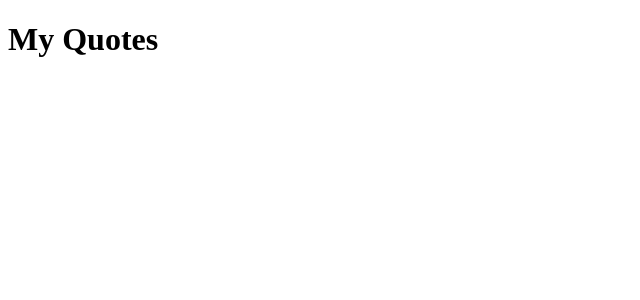
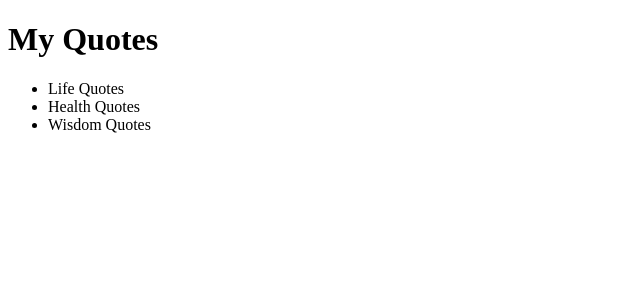
Before and after one commit to Emmyn5600/Quotes-saver, an Angular app: page / in a window 1280 px wide. Shown: the top 300 px of the page, without its empty margins (0-640 px from the left). Built offline with nearby package versions, Linux system fonts and the light colour scheme.

Commit message:
add quote array.

```diff
--- a/src/app/quote/quote.component.ts
+++ b/src/app/quote/quote.component.ts
@@ -1,4 +1,5 @@
 import { Component, OnInit } from '@angular/core';
+import { Quote } from '../quote';
 
 @Component({
   selector: 'app-quote',
@@ -6,6 +7,11 @@
   styleUrls: ['./quote.component.css']
 })
 export class QuoteComponent implements OnInit {
+  myQuotes:Quote[] = [
+    {id:1, title:'Life Quotes', quote:'All that we are is the result of what we have thought'},
+    {id:2, title:'Health Quotes', quote:'A few germs never hurt anyone'},
+    {id:3, title:'Wisdom Quotes',quote: 'A great man is always willing to be little'},
+  ];
 
   constructor() { }
 
```
